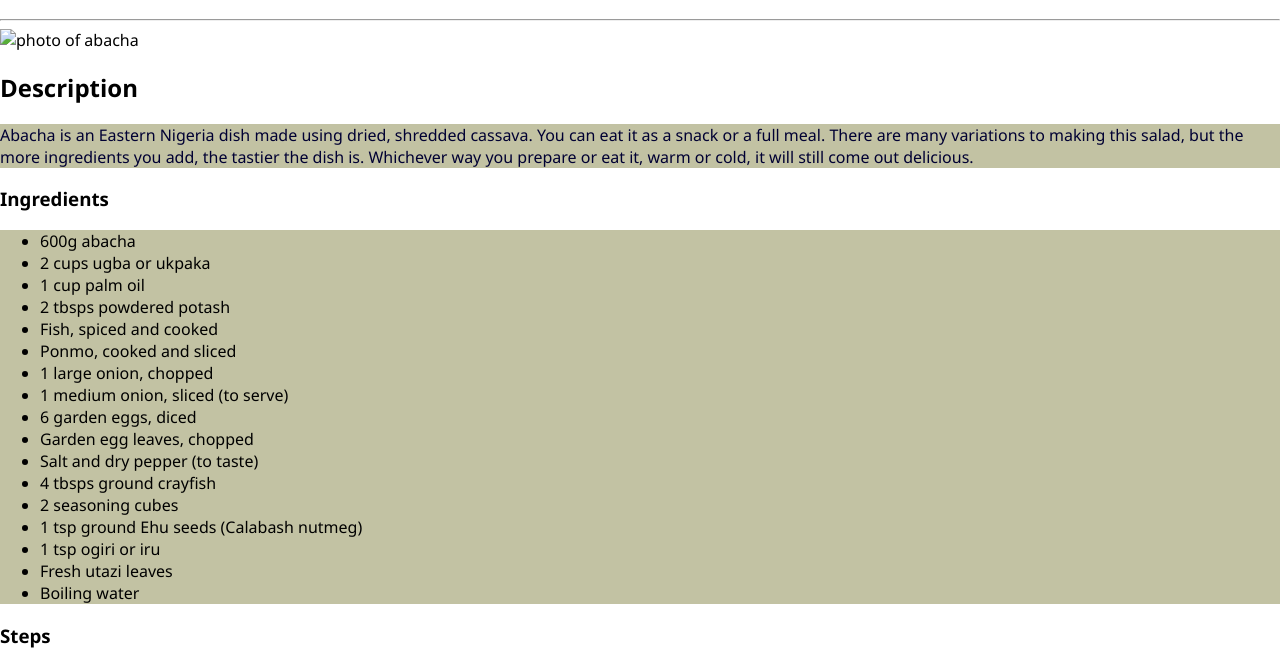
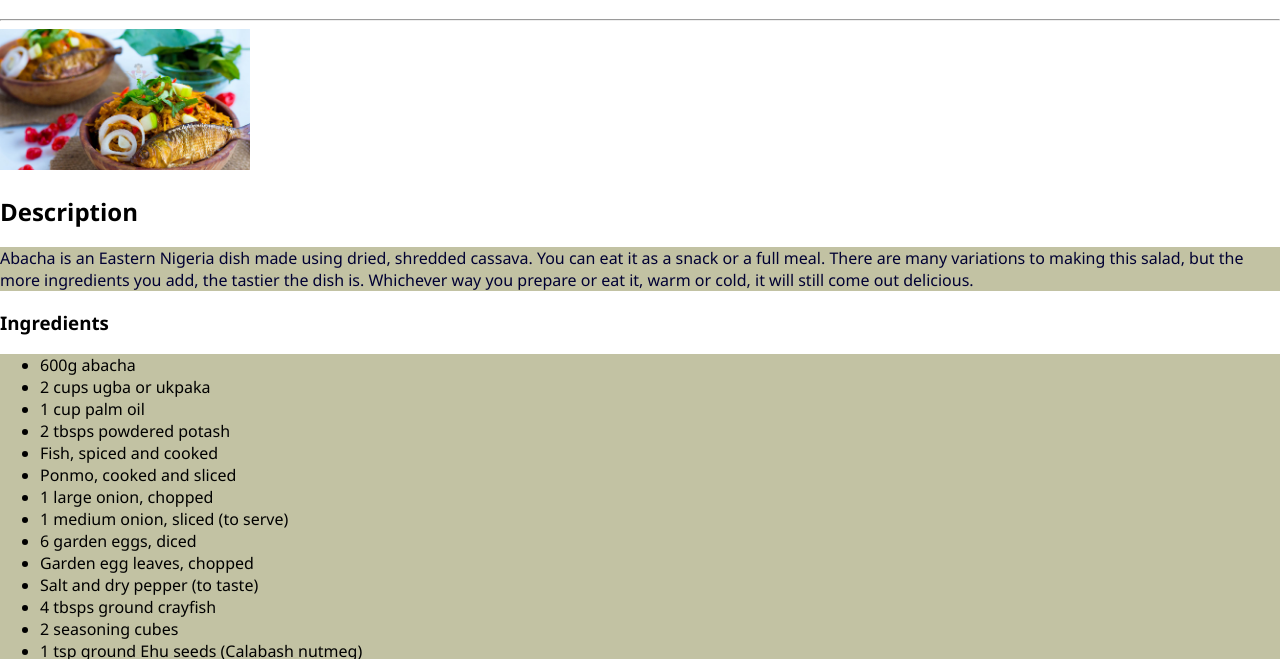
Before and after one commit to CHIJIUBA/odin-recipes, a plain HTML site: page recipes/abacha.html in a window 1280 px wide. Shown: the part 67-726 px from the top of the page. Drawn offline with Linux system fonts and the light colour scheme.

Commit message:
corrected the mistake in the file extension of the image

```diff
--- a/recipes/abacha.html
+++ b/recipes/abacha.html
@@ -10,7 +10,7 @@
 <body>
     <h1>Abacha</h1>
     <hr>
-    <img src="../images/abacha.jpeg" alt="photo of abacha" class="food-image">
+    <img src="../images/abacha.jpg" alt="photo of abacha" class="food-image">
     <h2>Description</h2>
     <p>Abacha is an Eastern Nigeria dish made using dried, shredded cassava. You can eat it as a snack or a full meal. There are many variations to making this salad, but the more ingredients you add, the tastier the dish is. Whichever way you prepare or eat it, warm or cold, it will still come out delicious.</p>
 
```
